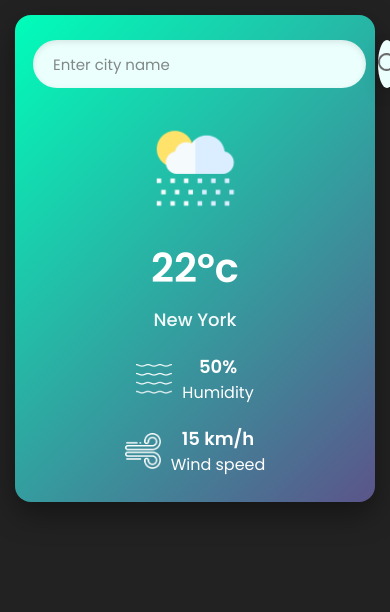
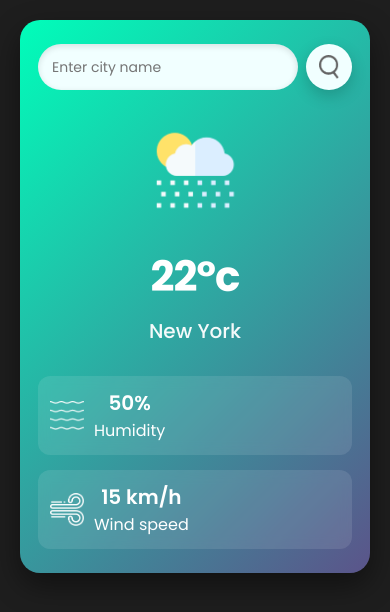
Before and after one commit to abdulrasheed90/weather-app, a plain HTML site: page index.html in a window 390 px wide. Drawn offline with Linux system fonts and the light colour scheme.

Commit message:
Updated styles and fixed weather API logic

```diff
--- a/style.css
+++ b/style.css
@@ -7,7 +7,7 @@
 }
 
 body {
-  background: #222;
+  background: #1e1e1e;
   display: flex;
   justify-content: center;
   align-items: flex-start;
@@ -19,117 +19,133 @@ body {
 /* ========== Card ========== */
 .card {
   width: 100%;
-  max-width: 470px;
+  max-width: 480px;
   background: linear-gradient(135deg, #00feba, #5b548a);
-  border-radius: 20px;
-  padding: 35px 25px;
+  border-radius: 24px;
+  padding: 32px 24px;
   text-align: center;
-  box-shadow: 0 12px 30px rgba(0, 0, 0, 0.4);
-  transition: transform 0.2s ease, box-shadow 0.2s ease;
+  box-shadow: 0 12px 30px rgba(0, 0, 0, 0.45);
+  transition: transform 0.25s ease, box-shadow 0.25s ease;
 }
 
 .card:hover {
-  transform: translateY(-4px);
-  box-shadow: 0 18px 40px rgba(0, 0, 0, 0.5);
+  transform: translateY(-6px);
+  box-shadow: 0 18px 45px rgba(0, 0, 0, 0.55);
 }
 
-/* ========== Search ========== */
+/* ========== Search Bar ========== */
 .search {
-  width: 100%;
   display: flex;
   align-items: center;
   gap: 12px;
+  margin-bottom: 25px;
+  width: 100%;
 }
 
 .search input {
   flex: 1;
-  height: 55px;
+  height: 52px;
   border: none;
   outline: none;
   border-radius: 30px;
   padding: 0 20px;
   font-size: 16px;
-  background: #ebfffc;
+  background: #f1ffff;
   color: #333;
-  box-shadow: inset 0 2px 6px rgba(0,0,0,0.1);
+  min-width: 0;
+  box-shadow: inset 0 2px 6px rgba(0,0,0,0.12);
+  transition: box-shadow 0.2s ease;
 }
 
-.search input::placeholder {
-  color: rgba(85, 85, 85, 0.7);
+.search input:focus {
+  box-shadow: 0 0 0 3px rgba(0,255,200,0.5);
 }
 
 .search button {
-  width: 55px;
-  height: 55px;
+  width: 52px;
+  height: 52px;
   border: none;
   outline: none;
   border-radius: 50%;
-  background: #ebfffc;
+  background: #f1ffff;
   cursor: pointer;
   display: flex;
   justify-content: center;
   align-items: center;
-  box-shadow: 0 6px 18px rgba(0,0,0,0.15);
-  transition: background 0.2s ease, transform 0.15s ease;
+  flex-shrink: 0;
+  box-shadow: 0 6px 16px rgba(0,0,0,0.18);
+  transition: background 0.25s ease, transform 0.2s ease;
 }
 
 .search button:hover {
-  background: #dff7f3;
-  transform: scale(1.05);
+  background: #d9f9f4;
+  transform: scale(1.08);
 }
 
 .search button img {
-  width: 18px;
+  width: 20px;
 }
 
-/* ========== Weather Display ========== */
+/* ========== Weather Info ========== */
 .weather {
-  margin-top: 25px;
+  margin-top: 10px;
 }
 
 .weather-icon {
   width: 140px;
-  margin: 15px auto;
+  margin: 15px auto 20px;
   display: block;
   transition: transform 0.3s ease;
 }
 
 .weather-icon:hover {
-  transform: scale(1.08);
+  transform: scale(1.1);
 }
 
 .weather h1 {
-  font-size: 56px;
-  font-weight: 600;
+  font-size: 58px;
+  font-weight: 700;
   margin: 8px 0;
+  letter-spacing: -1px;
 }
 
 .weather h2 {
-  font-size: 22px;
+  font-size: 26px;
   font-weight: 500;
   opacity: 0.95;
+  margin-bottom: 15px;
 }
 
-/* ========== Details Section ========== */
+/* ========== Details ========== */
 .details {
   margin-top: 30px;
   display: flex;
   justify-content: space-between;
-  gap: 20px;
+  gap: 18px;
   flex-wrap: wrap;
 }
 
 .col {
   flex: 1;
-  min-width: 120px;
+  min-width: 140px;
   display: flex;
   align-items: center;
   gap: 10px;
+  justify-content: center;
+  padding: 12px;
+  border-radius: 12px;
+  background: rgba(255,255,255,0.1);
+  backdrop-filter: blur(6px);
+  transition: transform 0.2s ease, background 0.2s ease;
+}
+
+.col:hover {
+  transform: translateY(-4px);
+  background: rgba(255,255,255,0.2);
 }
 
 .col img {
-  width: 36px;
-  flex-shrink: 0;
+  width: 34px;
 }
 
 .humidity,
@@ -138,62 +154,55 @@ body {
   font-weight: 600;
 }
 
-/* ========== Responsive Breakpoints ========== */
-
-/* Small screens (phones) */
+/* ========== Mobile First Adjustments ========== */
 @media (max-width: 480px) {
-  body {
-    padding: 15px;
+  .card {
+    padding: 24px 18px;
+    border-radius: 20px;
   }
 
-  .card {
-    padding: 25px 18px;
-    border-radius: 16px;
+  .search {
+    gap: 8px;
   }
 
   .search input {
-    height: 48px;
-    font-size: 15px;
+    height: 46px;
+    font-size: 14px;
+    padding: 0 14px;
   }
 
   .search button {
-    width: 48px;
-    height: 48px;
+    width: 46px;
+    height: 46px;
   }
 
   .weather-icon {
     width: 110px;
-    margin-top: 10px;
   }
 
   .weather h1 {
-    font-size: 40px;
+    font-size: 42px;
   }
 
   .weather h2 {
-    font-size: 18px;
+    font-size: 20px;
   }
 
   .details {
     flex-direction: column;
-    align-items: center;
-    margin-top: 20px;
+    align-items: stretch;
+    gap: 15px;
   }
 
   .col {
-    justify-content: center;
-  }
-
-  .humidity,
-  .wind {
-    font-size: 18px;
+    justify-content: flex-start;
   }
 }
 
-/* Medium screens (tablets) */
+/* ========== Tablet Adjustments ========== */
 @media (min-width: 481px) and (max-width: 768px) {
   .card {
-    padding: 30px 22px;
+    padding: 28px 22px;
   }
 
   .weather-icon {
@@ -201,39 +210,14 @@ body {
   }
 
   .weather h1 {
-    font-size: 48px;
+    font-size: 50px;
   }
 
   .weather h2 {
-    font-size: 20px;
+    font-size: 22px;
   }
 
-  .humidity,
-  .wind {
-    font-size: 19px;
+  .col {
+    min-width: 130px;
   }
 }
-
-/* Large screens (desktops) */
-@media (min-width: 769px) {
-  .card {
-    padding: 40px 35px;
-  }
-
-  .weather-icon {
-    width: 170px;
-  }
-
-  .weather h1 {
-    font-size: 80px;
-  }
-
-  .weather h2 {
-    font-size: 32px;
-  }
-
-  .humidity,
-  .wind {
-    font-size: 22px;
-  }
-}
```
